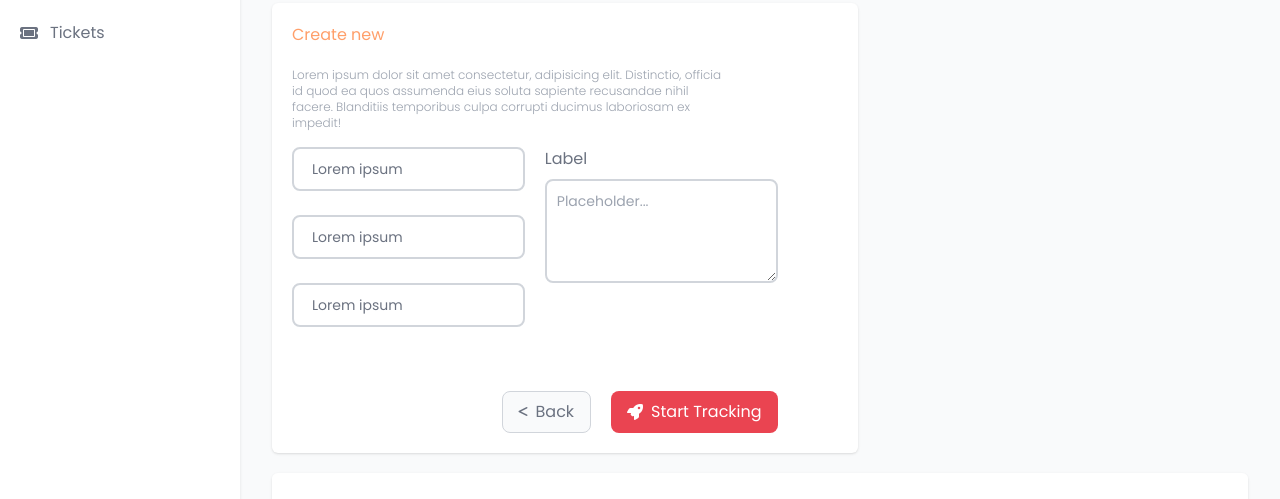
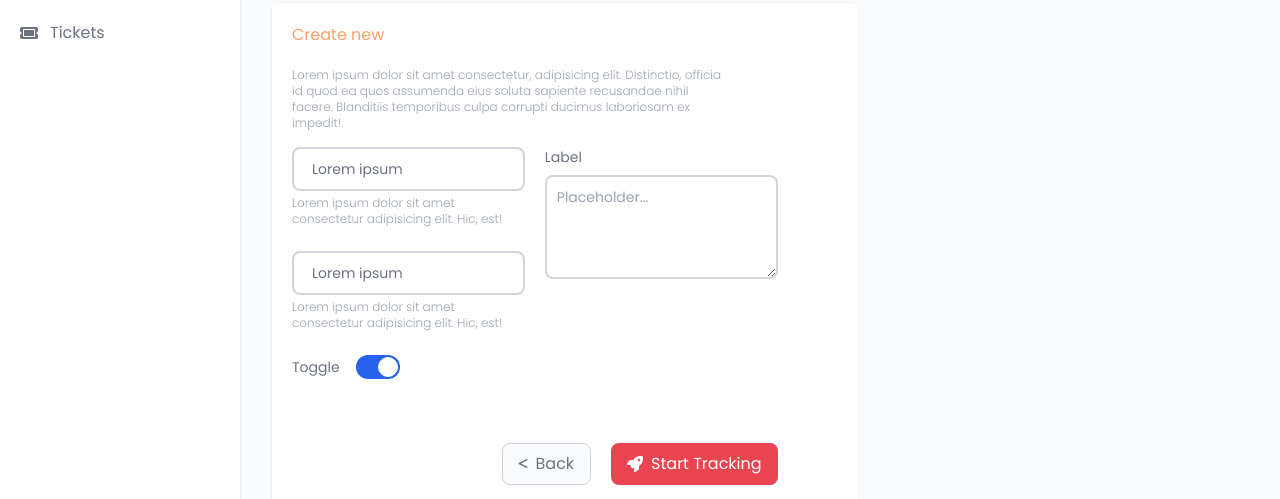
Before and after one commit to abirhasandipu/kwr-dashboard, a website: page src/on_page_seo/on_page_seo.html in a window 1280 px wide. Shown: the part 287-786 px from the top of the page. Drawn offline with Linux system fonts and the light colour scheme.

Commit message:
toggle added to form

```diff
--- a/src/on_page_seo/on_page_seo.html
+++ b/src/on_page_seo/on_page_seo.html
@@ -194,7 +194,13 @@
                                                 class="px-2 mx-3 z-10 bg-white absolute text-sm text-gray-500 dark:text-gray-400 duration-300 transform -translate-y-6 scale-75 top-3 origin-[0] peer-focus:left-0 peer-focus:text-orange-300  peer-placeholder-shown:scale-100 peer-placeholder-shown:translate-y-0 peer-focus:scale-75 peer-focus:-translate-y-6">
                                                 Lorem ipsum</label>
                                         </div>
+                                        <p class="text-xs mt-1 text-gray-400 font-light">Lorem ipsum dolor sit amet
+                                            consectetur
+                                            adipisicing elit.
+                                            Hic,
+                                            est!</p>
                                     </div>
+
                                     <div class="mb-6 gap-10 gap-y-5">
                                         <div class="relative z-0 col-span-1">
                                             <input type="text" id="default_standard"
@@ -204,21 +210,30 @@
                                                 class="px-2 mx-3 z-10 bg-white absolute text-sm text-gray-500 dark:text-gray-400 duration-300 transform -translate-y-6 scale-75 top-3 origin-[0] peer-focus:left-0 peer-focus:text-orange-300  peer-placeholder-shown:scale-100 peer-placeholder-shown:translate-y-0 peer-focus:scale-75 peer-focus:-translate-y-6">
                                                 Lorem ipsum</label>
                                         </div>
+                                        <p class="text-xs mt-1 text-gray-400 font-light">Lorem ipsum dolor sit amet
+                                            consectetur
+                                            adipisicing elit.
+                                            Hic,
+                                            est!</p>
                                     </div>
+
                                     <div class="mb-6 gap-10 gap-y-5">
-                                        <div class="relative z-0 col-span-1">
-                                            <input type="text" id="default_standard"
-                                                class="block py-2.5 px-3 w-full text-sm text-gray-600 rounded-lg bg-transparent border-2 border-gray-300 appearance-none focus:outline-none focus:ring-0 focus:border-orange-300 peer"
-                                                placeholder=" " />
-                                            <label for="default_standard"
-                                                class="px-2 mx-3 z-10 bg-white absolute text-sm text-gray-500 dark:text-gray-400 duration-300 transform -translate-y-6 scale-75 top-3 origin-[0] peer-focus:left-0 peer-focus:text-orange-300  peer-placeholder-shown:scale-100 peer-placeholder-shown:translate-y-0 peer-focus:scale-75 peer-focus:-translate-y-6">
-                                                Lorem ipsum</label>
+                                        <div class="relative flex items-center gap-4 col-span-1">
+                                            <span class="text-sm text-gray-500">Toggle</span>
+                                            <label class="relative inline-flex items-center cursor-pointer">
+                                                <input type="checkbox" value="" class="sr-only peer" checked>
+                                                <div
+                                                    class="w-11 h-6 bg-gray-200 rounded-full peer peer-checked:after:translate-x-full peer-checked:after:border-white after:content-[''] after:absolute after:top-0.5 after:left-[2px] after:bg-white after:border-gray-300 after:border after:rounded-full after:h-5 after:w-5 after:transition-all peer-checked:bg-blue-600">
+                                                </div>
+                                            </label>
+
                                         </div>
                                     </div>
+
                                 </div>
                                 <!-- textarea -->
                                 <div>
-                                    <label for="message" class="block mb-2 text-sms text-gray-500">Label</label>
+                                    <label for="message" class="block mb-2 text-sm text-gray-500">Label</label>
                                     <textarea id="message" rows="4"
                                         class="block bg-white p-2.5 w-full text-sm text-gray-900 rounded-lg border-2 border-gray-300 focus:ring-kwr-orange focus:border-kwr-orange"
                                         placeholder="Placeholder..."></textarea>
```
Also changed, not shown: dist/output.css.
